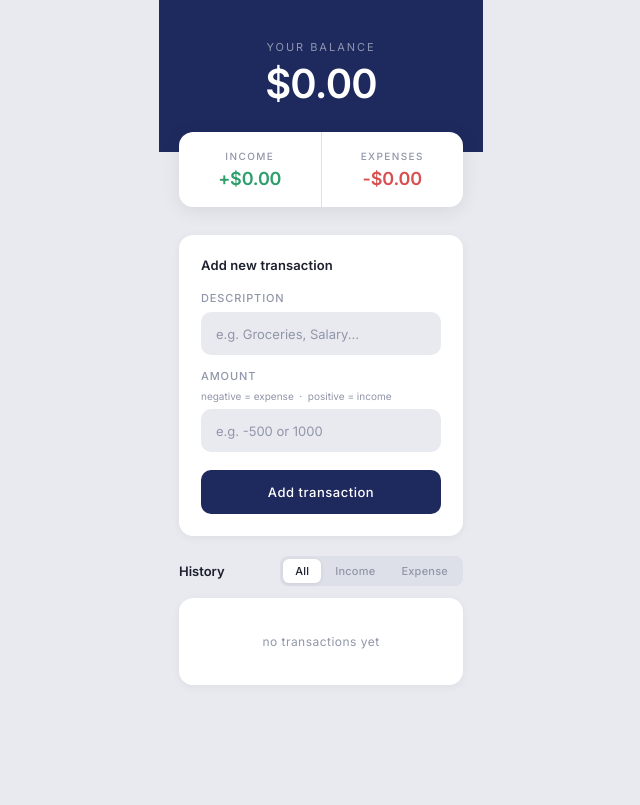
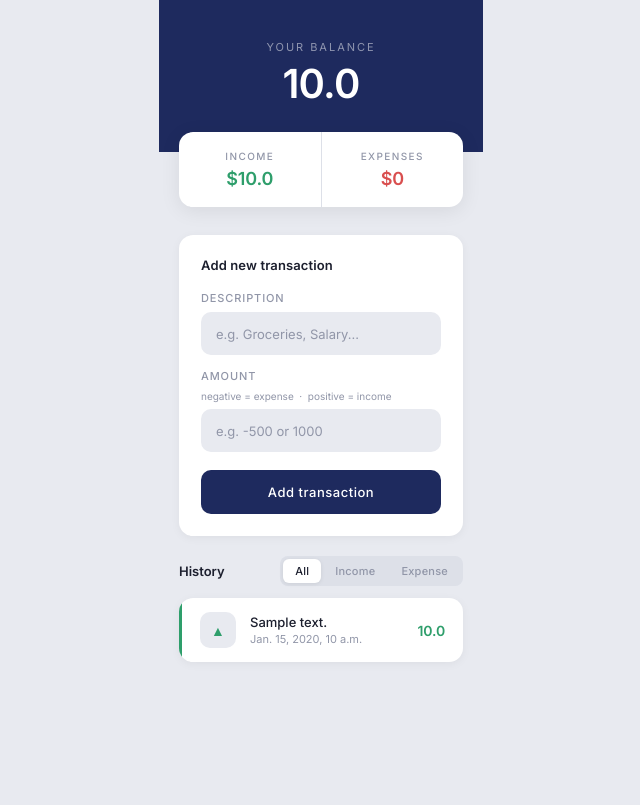
Before and after one commit to AyushSriva2598/ExpenseTracker, a Django app: page / in a window 1280 px wide. Shown: the whole page, without its empty margins (319-959 px from the left). After the commit the page ends 662 px from the top, so only its background shows below. Run offline with Django 5.2, Linux system fonts and the light colour scheme; tables that the repository leaves empty hold one stand-in row (values such as "Sample post").

Commit message:
minor updates

```diff
--- a/tracker/templates/index.html
+++ b/tracker/templates/index.html
@@ -180,6 +180,77 @@ html, body {
   padding: 36px; text-align: center;
   font-size: 12px; color: var(--sub); letter-spacing: 0.04em;
 }
+/* amount coloring */
+.tx-amount.income {
+  color: var(--green);
+}
+
+.tx-amount.expense {
+  color: var(--red);
+}
+
+/* optional: subtle visual distinction for rows */
+.tx-item[data-type="income"] {
+  border-left: 3px solid var(--green);
+}
+
+.tx-item[data-type="expense"] {
+  border-left: 3px solid var(--red);
+}
+
+/* optional: icon tint */
+.tx-item[data-type="income"] .tx-icon {
+  color: var(--green);
+}
+
+.tx-item[data-type="expense"] .tx-icon {
+  color: var(--red);
+}
+/* icon container stays same */
+.tx-icon {
+  width: 36px;
+  height: 36px;
+  border-radius: 10px;
+  background: var(--bg);
+  display: flex;
+  align-items: center;
+  justify-content: center;
+  position: relative;
+  font-size: 0; /* hide any text inside */
+}
+
+/* INCOME (arrow up) */
+.tx-item[data-type="income"] .tx-icon::before {
+  content: "▲";
+  font-size: 14px;
+  color: var(--green);
+}
+
+/* EXPENSE (arrow down) */
+.tx-item[data-type="expense"] .tx-icon::before {
+  content: "▼";
+  font-size: 14px;
+  color: var(--red);
+}
+
+/* amount coloring */
+.tx-amount.income {
+  color: var(--green);
+}
+
+.tx-amount.expense {
+  color: var(--red);
+}
+
+/* optional row accent */
+.tx-item[data-type="income"] {
+  border-left: 3px solid var(--green);
+}
+
+.tx-item[data-type="expense"] {
+  border-left: 3px solid var(--red);
+}
+}
 </style>
 </head>
 <body>
@@ -188,19 +259,19 @@ html, body {
   <!-- Banner -->
   <div class="banner">
     <div class="banner-label">Your Balance</div>
-    <div class="banner-amount" id="balanceOut">$0.00</div>
+    <div class="banner-amount" id="balanceOut">{{current_balance.current_balance}}</div>
   </div>
 
   <!-- Income / Expense strip -->
   <div class="strip">
     <div class="strip-cell">
       <span class="strip-label">Income</span>
-      <span class="strip-val income" id="incomeOut">+$0.00</span>
+      <span class="strip-val income" id="incomeOut">${{income}}</span>
     </div>
     <div class="strip-divider"></div>
     <div class="strip-cell">
       <span class="strip-label">Expenses</span>
-      <span class="strip-val expense" id="expenseOut">-$0.00</span>
+      <span class="strip-val expense" id="expenseOut">${{expense}}</span>
     </div>
   </div>
 
@@ -233,9 +304,24 @@ html, body {
       </div>
     </div>
 
-    <div class="tx-list" id="txList">
-      <div class="empty">no transactions yet</div>
+    <div class="tx-list" id="txList" data-filter="all">
+
+  <!-- TRANSACTION ROW TEMPLATE -->
+  <!-- Duplicate this block dynamically from backend -->
+   {%for transaction in transactions %}
+  <div class="tx-item" data-type="{%if transaction.expense_type == "CREDIT" %}income{%else%}expense{%endif%}">
+
+    <div class="tx-icon">⬆</div>
+
+    <div class="tx-info">
+      <div class="tx-desc">{{transaction.description}}</div>
+      <div class="tx-date">{{transaction.created_at}}</div>
     </div>
+
+    <div class="tx-amount {%if transaction.expense_type == 'CREDIT' %}income{%else%}expense{%endif%}">{{transaction.amount}}</div>
+</div>
+{% endfor %}
+</div>
 
   </div>
 </div>
--- a/tracker/views.py
+++ b/tracker/views.py
@@ -23,10 +23,17 @@ def index(request):
         current_balance.current_balance+= float(tracking_History.amount)
         current_balance.save()
 
-        print(description,amount)
         return redirect('/')
 
 
-
-
-    return render(request,'index.html')
+    current_balance, _ =currentBalance.objects.get_or_create(id=1)
+    income=0
+    expense=0
+    for tracking_history in trackHistory.objects.all():
+        if tracking_history.expense_type=="CREDIT":
+            income+=tracking_history.amount
+        else:
+            expense+=tracking_history.amount
+    context={'income':income,
+             'expense':expense,'transactions':trackHistory.objects.all(),'current_balance':current_balance}
+    return render(request,'index.html',context)
```
Also changed, not shown: ExpenseTracker/middleware/RequestLoginMiddleware.py (added).
